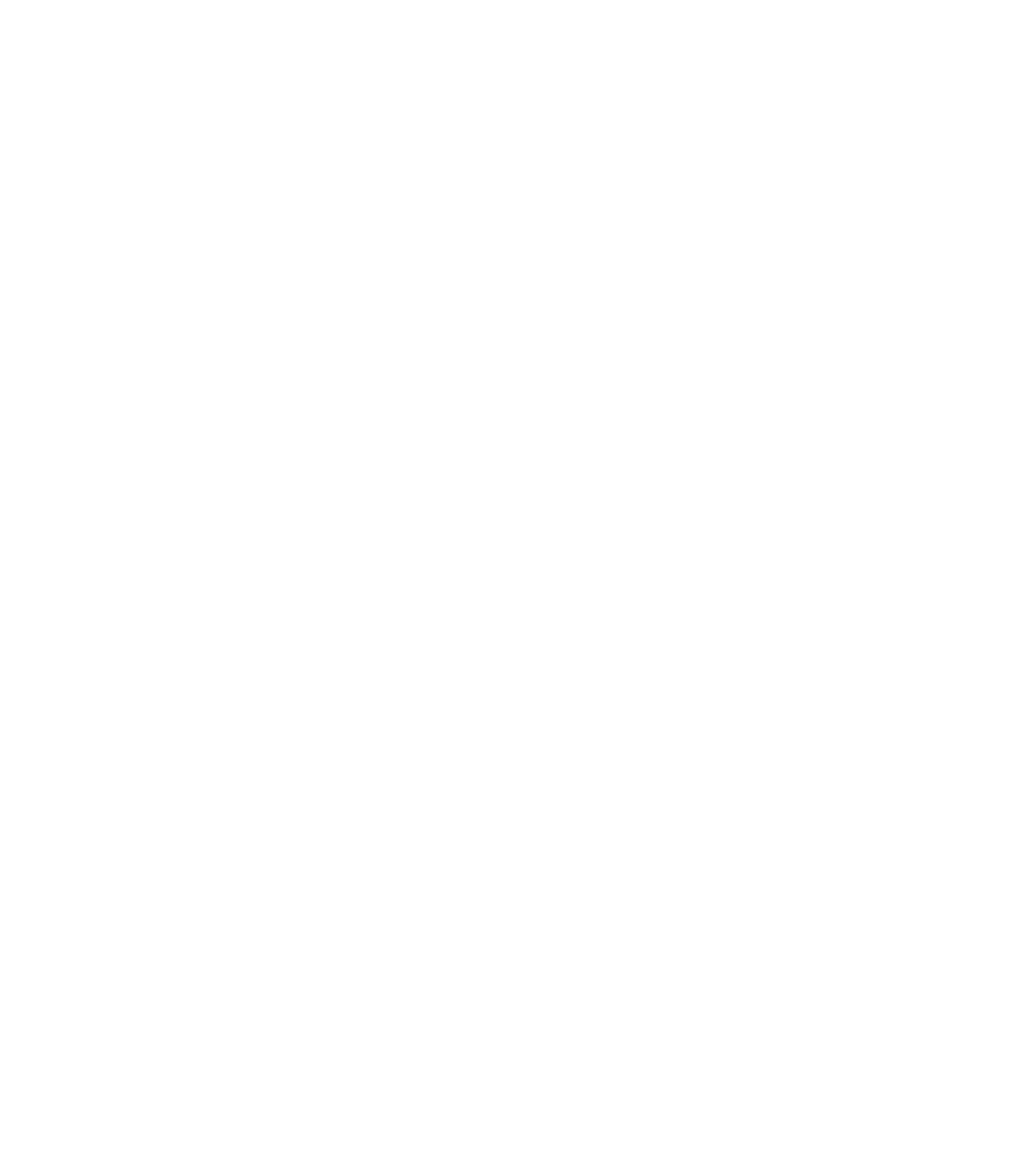
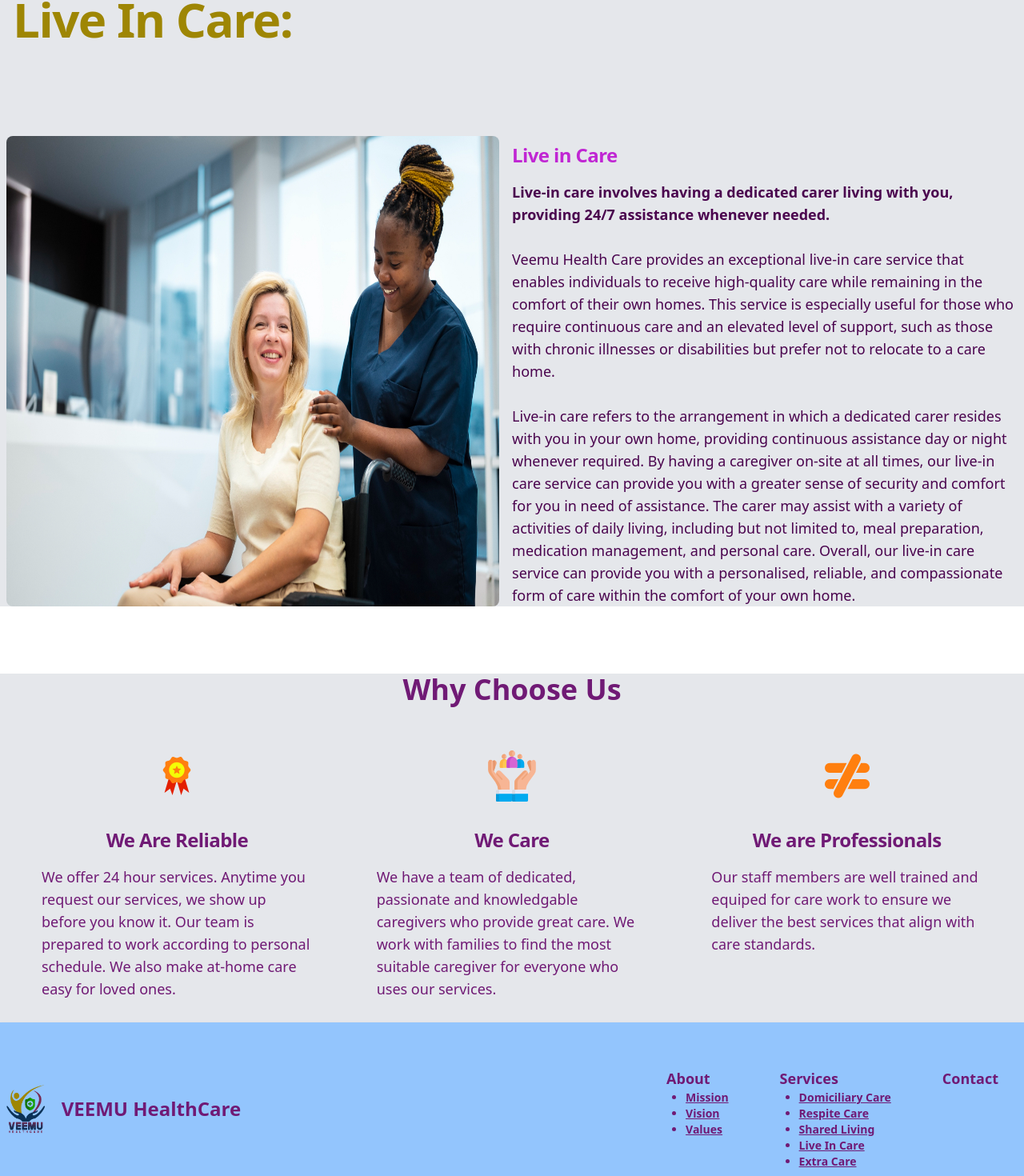
Before and after one commit to rufaro-13/veemu, a React (Create React App) app: page /live in a window 1280 px wide. Before the commit this address had no page. Shown: the part 202-1672 px from the top of the page at 80% size. Before the commit the page ends 800 px from the top, so only its background shows below. Built offline with nearby package versions, Linux system fonts and the light colour scheme.

Commit message:
add second address

```diff
--- a/src/App.js
+++ b/src/App.js
@@ -12,6 +12,7 @@
 import Extra from './pages/Extra';
 import Shared from './pages/Shared';
 import Vacancy from './pages/Vacancy';
+import Live from './pages/Live';
 
 
 function App() {
@@ -29,6 +30,7 @@
         <Route forceRefresh={true} path='/extra' element= {<Extra/>}></Route>
         <Route forceRefresh={true} path='/shared' element= {<Shared/>}></Route>
         <Route forceRefresh={true} path='/vacancy' element= {<Vacancy/>}></Route>
+        <Route forceRefresh={true} path='/live' element= {<Live/>}></Route>
 
 
         </Route>
--- a/src/components/Footer.js
+++ b/src/components/Footer.js
@@ -100,9 +100,10 @@
                     Services<br/>
                     <ul class="list-disc ml-6 text-sm font-bold">
                              <li><Link to='/services'><u>Domiciliary Care</u></Link></li>
-                            <li><Link to='/personal'><u>Live-in Care</u></Link></li>
                             <li><Link to='/services'><u>Respite Care</u></Link></li>
-                             <li><Link to='/services'><u>Extra Care</u></Link></li>
+                            <li><Link to='/shared'><u>Shared Living</u></Link></li>
+                            <li><Link to='/live'><u>Live In Care</u></Link></li>
+                             <li><Link to='/extra'><u>Extra Care</u></Link></li>
 
                             </ul>
                 </p>
--- a/src/components/NavigBar.js
+++ b/src/components/NavigBar.js
@@ -43,12 +43,23 @@
         <Link to="/vacancy" className='text-fuchsia-950 font-bold md:text-lg'>
           Careers
         </Link>
-        <div className='text-fuchsia-950 font-bold md:text-lg'><Dropdown
+
+
+        <div className='text-fuchsia-950 font-bold md:text-lg'>
+          <Link to="/services">
+          <Dropdown
+          inline
+          label="Services"
+          className='text-fuchsia-950 font-bold md:text-lg'
+        >
+        <Dropdown.Header className='bg-gray-200'>
+        <ul class="py-2 text-sm text-gray-700 dark:text-gray-400">
+        <div className='text-fuchsia-950 font-bold md:text-sm'><Dropdown
           inline
           label="Domiciliary"
           className='text-fuchsia-950 font-bold md:text-lg'
         >
-        <Dropdown.Header className='bg-gray-200'>
+        <Dropdown.Header className='bg-gray-200 '>
         <ul class="py-2 text-sm text-gray-700 dark:text-gray-400">
         <Link to="/social" className='text-fuchsia-950 font-bold md:text-sm hover:bg-blue-700 hover:text-white'>
           Social Inclusion
@@ -64,24 +75,19 @@
           </Dropdown.Header>
 
         </Dropdown></div>
+        <Link to="/services" className='text-fuchsia-950 font-bold md:text-sm hover:bg-blue-700 hover:text-white'>
+          Respite
+        </Link><br/>
 
-        <div className='text-fuchsia-950 font-bold md:text-lg'>
-          <Link to="/services">
-          <Dropdown
-          inline
-          label="Services"
-          className='text-fuchsia-950 font-bold md:text-lg'
-        >
-        <Dropdown.Header className='bg-gray-200'>
-        <ul class="py-2 text-sm text-gray-700 dark:text-gray-400">
-
+        <Link to="/shared" className='text-fuchsia-950 font-bold md:text-sm hover:bg-blue-700 hover:text-white'>
+          Shared Living
+        </Link><br/>
+        <Link to="/live" className='text-fuchsia-950 font-bold md:text-sm hover:bg-blue-700 hover:text-white'>
+          Live In Care
+        </Link><br/>
         <Link to="/extra" className='text-fuchsia-950 font-bold md:text-sm hover:bg-blue-700 hover:text-white'>
           Extra Care
         </Link><br/>
-        <Link to="/shared" className='text-fuchsia-950 font-bold md:text-sm hover:bg-blue-700 hover:text-white'>
-          Shared Living
-        </Link><br/>
-
                 </ul>
           </Dropdown.Header>
 
--- a/src/pages/Domiciliary.js
+++ b/src/pages/Domiciliary.js
@@ -27,8 +27,9 @@
                             <div className='ml-6'><ul class="list-disc ">
                              <li><a class='' href='#domiciliary'><u>Domiciliary Care</u></a></li>
                             <li><a href='#respite'><u>Respite Care</u></a> </li>
-                            <li><a href='#supported'><u>Live-in Care</u></a></li>
-                            <li><a href='#palliative'><u>Extra Care</u></a></li>
+                            <li><Link to="/shared" ><u>Shared Lives</u></Link></li>
+                            <li><Link to="/live" ><u>Live In Care</u></Link></li>
+                            <li><Link to="/extra" ><u>Extra Care</u></Link></li>
 
 
                             </ul></div>
--- /dev/null
+++ b/src/pages/Live.js
@@ -0,0 +1,71 @@
+import React from 'react'
+import inclusion from '../images/2149741230.jpg'
+import {Helmet} from 'react-helmet-async'
+function Live() {
+  return (
+    <div>
+
+         <Helmet>
+            <title>Shared Care</title>
+            <meta name="description" content="See our detailed shared care services"/>
+            <link rel="canonical" href="/shared" />
+        </Helmet>
+        <section>
+        <section class=" bg-cover bg-center bg-no-repeat  bg-gray-200  bg-blend-multiply">
+            <div class="px-4 mx-auto max-w-screen-xl  bg- py-16 lg:py-20">
+                <h1 class="mb-4 text-4xl font-extrabold  tracking-tight leading-none text-yellowtheme md:text-5xl lg:text-6xl">
+                Live In Care:</h1>
+
+            </div>
+
+
+            <section>
+        <div id='palliative' class="md:flex pt-5 ">
+            <div class="md:w-1/2 col-span-1 px-2 ">
+                <img class="rounded-lg md:h-full" src={inclusion}  alt="" />
+            </div>
+            <div class="md:w-1/2  sm:82 rounded-lg   text-fuchsia-950 sm:items-center sm:justify-center  mx-2 ">
+                <h5 className="md:text-2xl text-lg font-bold tracking-tight text-fuchsia-600 dark:text-white pt-2">
+                    <p>
+                    Live in Care
+                    </p>
+                </h5>
+                <p className="font-normal text-sm md:text-lg  dark:text-gray-400 pt-4">
+                    <p className='rounded-lg text-left '>
+
+                <span className='font-semibold'>Live-in care involves having a dedicated carer living with you, providing 24/7 assistance whenever needed.</span>
+                    <br/><br/>
+
+                    Veemu Health Care provides an exceptional live-in care service that enables individuals to receive high-quality care while
+                    remaining in the comfort of their own homes. This service is especially useful for those who require continuous care and an
+                    elevated level of support, such as those with chronic illnesses or disabilities but prefer not to relocate to a care home.
+                    <br/><br/>
+                    Live-in care refers to the arrangement in which a dedicated carer resides with you in your own home, providing continuous assistance
+                    day or night whenever required. By having a caregiver on-site at all times, our live-in care service can provide you with a greater
+                    sense of security and comfort for you in need of assistance. The carer may assist with a variety of activities of daily living,
+                    including but not limited to, meal preparation, medication management, and personal care. Overall, our live-in care service can
+                    provide you with a personalised, reliable, and compassionate form of care within the comfort of your own home.
+
+
+                    </p>
+
+
+                </p>
+            </div>
+
+        </div>
+        </section>
+
+
+        </section>
+
+
+
+
+
+        </section>
+    </div>
+  )
+}
+
+export default Live
--- a/src/pages/Personal.js
+++ b/src/pages/Personal.js
@@ -24,7 +24,7 @@
                                 <div class="md:w-1/2 col-span-1 px-2 ">
                                     <img class="rounded-lg md:h-92" src={personal}  alt="" />
                                 </div>
-                                <div class="md:w-1/2  sm:82 rounded-lg  border-2 border-navcolour bg-sky-200 text-fuchsia-950 sm:items-center sm:justify-center  mx-2 ">
+                                <div class="md:w-1/2  sm:82 rounded-lg   text-fuchsia-950 sm:items-center sm:justify-center  mx-2 ">
                                     <h5 className="md:text-2xl text-lg font-bold tracking-tight text-fuchsia-600 dark:text-white pt-2">
                                         <p>
                                         Personal Care
--- a/src/pages/Shared.js
+++ b/src/pages/Shared.js
@@ -14,7 +14,7 @@
         <section class=" bg-cover bg-center bg-no-repeat  bg-gray-200  bg-blend-multiply">
             <div class="px-4 mx-auto max-w-screen-xl  bg- py-16 lg:py-20">
                 <h1 class="mb-4 text-4xl font-extrabold  tracking-tight leading-none text-yellowtheme md:text-5xl lg:text-6xl">
-                Shared Care:</h1>
+                Shared Lives:</h1>
 
             </div>
 
@@ -27,7 +27,7 @@
             <div class="md:w-1/2  sm:82 rounded-lg   text-fuchsia-950 sm:items-center sm:justify-center  mx-2 ">
                 <h5 className="md:text-2xl text-lg font-bold tracking-tight text-fuchsia-600 dark:text-white pt-2">
                     <p>
-                    Shared Care (Live in Care)
+                    Shared Care
                     </p>
                 </h5>
                 <p className="font-normal text-sm md:text-lg  dark:text-gray-400 pt-4">
--- a/src/pages/Sitting.js
+++ b/src/pages/Sitting.js
@@ -24,7 +24,7 @@
                                 <div class="md:w-1/2 col-span-1 px-2 ">
                                     <img class="rounded-lg md:h-92" src={supported}  alt="" />
                                 </div>
-                                <div class="md:w-1/2  sm:82 rounded-lg  border-2 border-navcolour bg-sky-200 text-fuchsia-950 sm:items-center sm:justify-center  mx-2 ">
+                                <div class="md:w-1/2  sm:82 rounded-lg   text-fuchsia-950 sm:items-center sm:justify-center  mx-2 ">
                                     <h5 className="md:text-2xl text-lg font-bold tracking-tight text-fuchsia-600 dark:text-white pt-2">
                                         <p>
                                         Sitting Calls
```
Also changed, not shown: src/pages/Contact.js (+25 -0 lines), src/images/2149741230.jpg (added).
